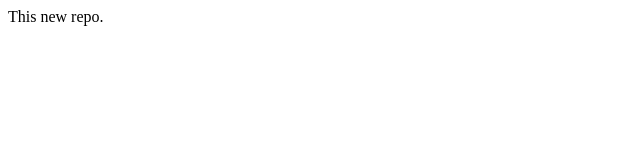
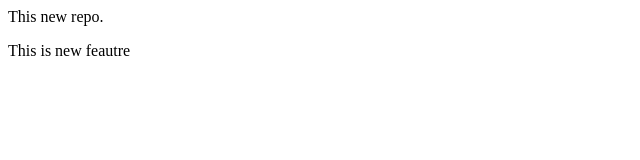
Before and after one commit to poojith-dev/localrepo, a plain HTML site: page Index.html in a window 1280 px wide. Shown: the whole page, without its empty margins (0-640 px from the left). Drawn offline with Linux system fonts and the light colour scheme.

Commit message:
Add new feature

```diff
--- a/Index.html
+++ b/Index.html
@@ -1 +1,2 @@
 <p> This new repo.</p>
+<p> This is new feautre</p>
```
